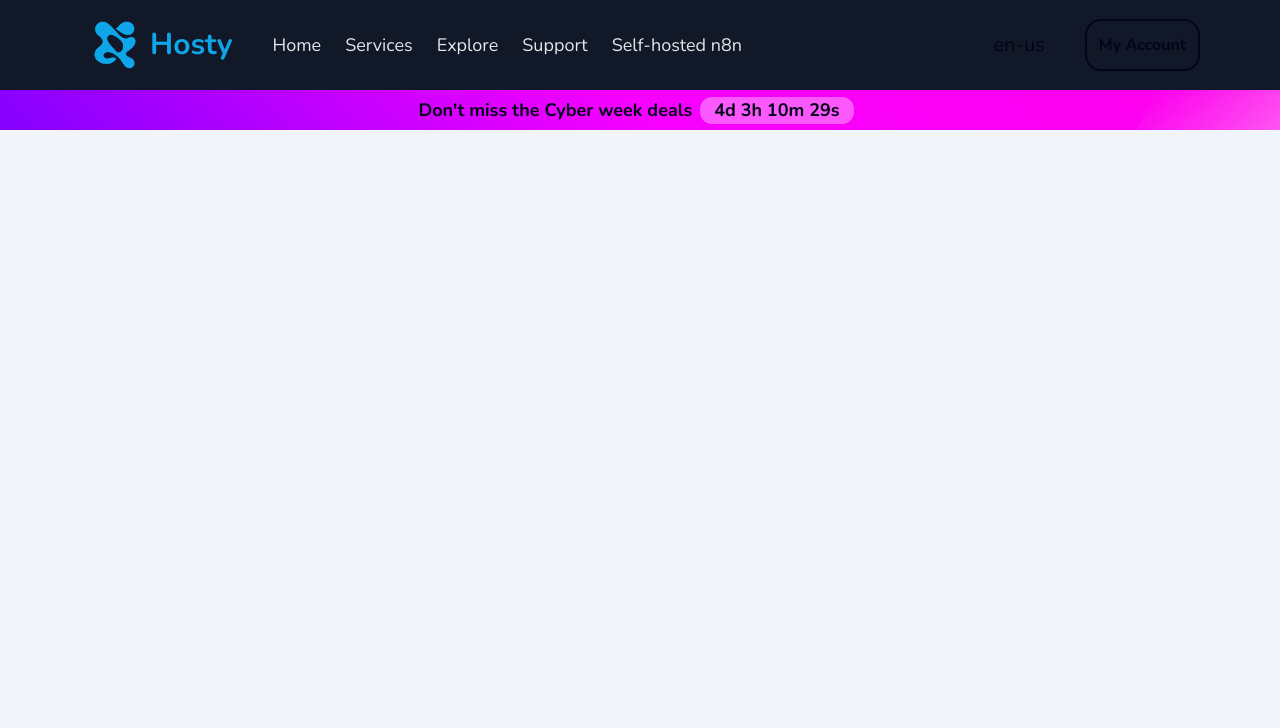
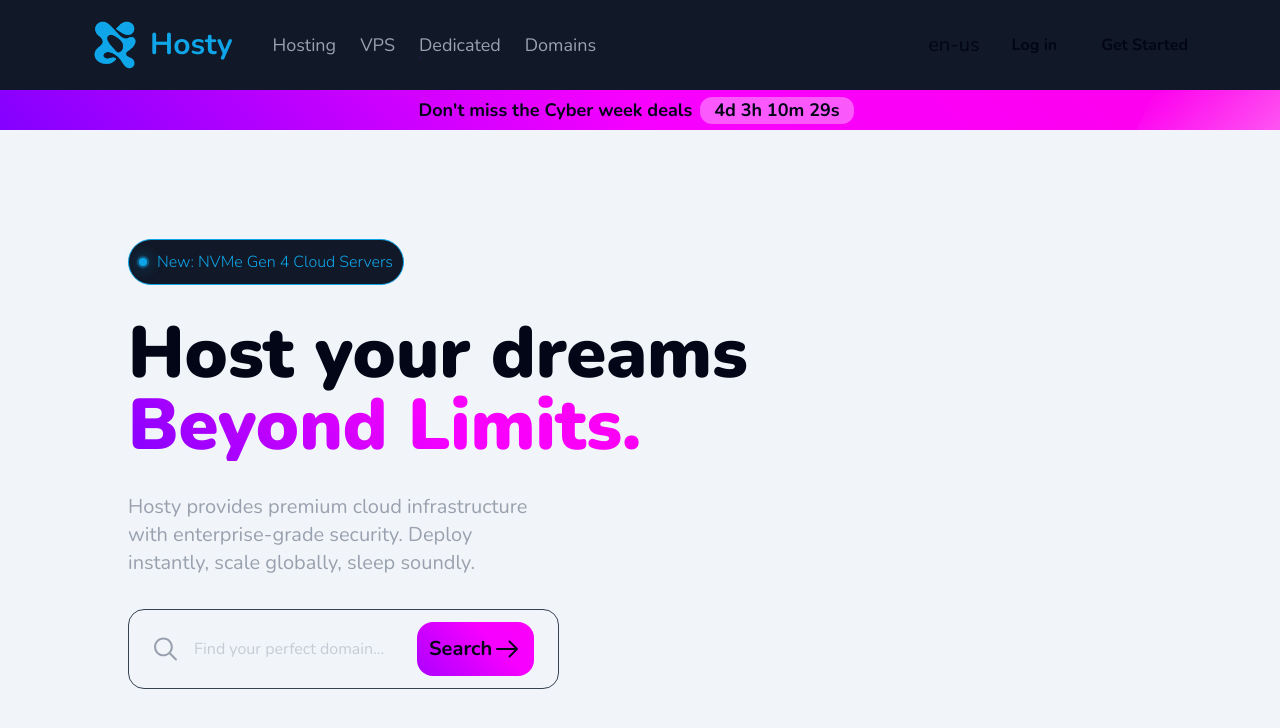
Before and after one commit to AymenBraikia/hosty, a Next.js app: page / in a window 1280 px wide. Shown: the top 728 px of the page. Built offline with nearby package versions, Linux system fonts and the light colour scheme.

Commit message:
better header and search input

```diff
--- a/app/components/body.tsx
+++ b/app/components/body.tsx
@@ -8,7 +8,7 @@ import Hero from "./hero";
 
 export default function Body() {
 	return (
-		<div>
+		<div className="translate-y-16">
 			<Hero />
 		</div>
 	);
--- a/app/components/button.tsx
+++ b/app/components/button.tsx
@@ -1,13 +1,15 @@
 import Link from "next/link";
 
-export default function Button(props: { url?: string; action: (e: React.MouseEvent) => void; content: string; css?: string }) {
+export default function Button(props: { children_el?: React.JSX.Element; url?: string; action?: (e: React.MouseEvent) => void; content: string; css?: string }) {
 	return props.url ? (
-		<Link href={props.url} className={`font-bold border-2 p-3 cursor-pointer rounded-2xl bg-transparent transition hover:bg-(--clr-primary) hover:text-(--clr-surface) hover:rounded-none ${props.css}`} onClick={props.action}>
+		<Link href={props.url} className={`font-bold p-3 cursor-pointer rounded-2xl bg-transparent transition ${props.css}`} onClick={props.action}>
 			{props.content}
+			{props.children_el}
 		</Link>
 	) : (
-		<button className={`font-bold border-2 p-3 cursor-pointer rounded-2xl bg-transparent transition hover:bg-(--clr-primary) hover:text-(--clr-surface) hover:rounded-none ${props.css}`} onClick={props.action}>
+		<button className={`font-bold p-3 cursor-pointer rounded-2xl bg-transparent transition ${props.css}`} onClick={props.action}>
 			{props.content}
+			{props.children_el}
 		</button>
 	);
 }
--- /dev/null
+++ b/app/components/dots_bg.tsx
@@ -0,0 +1,13 @@
+"use client";
+
+import { useEffect, useRef } from "react";
+
+export default function Dots_bg() {
+	const bg = useRef<HTMLDivElement>(null);
+
+	useEffect(() => {
+
+    }, []);
+
+	return <div ref={bg}></div>;
+}
--- a/app/components/header.tsx
+++ b/app/components/header.tsx
@@ -12,7 +12,7 @@ export default function Header(props: { promotion?: { url?: string; content: str
 	const [lang, set_lang] = useState<langs | string>(() => (typeof window !== "undefined" && (localStorage.getItem("lang") as langs)) || "en-us");
 
 	return (
-		<header className="w-dvw h-fit p-2.5 bg-(--clr-surface) fixed left-0 top-0 flex justify-between items-center px-20">
+		<header className="w-dvw h-fit p-2.5 bg-(--clr-surface) fixed left-0 top-0 flex justify-between items-center px-20 z-50">
 			<div className="flex justify-center items-center gap-10">
 				<Link className="flex justify-center items-center text-(--clr-primary) font-bold text-3xl" href={"/"}>
 					<Image width={70} height={70} src={logoIcon} alt="logo" />
@@ -20,24 +20,21 @@ export default function Header(props: { promotion?: { url?: string; content: str
 				</Link>
 
 				<div className="flex justify-center items-center gap-6">
-					<Link className="text-[18px] text-gray-200 hover:text-gray-400 transition" href={"#"}>
-						Home
+					<Link className="text-[18px] underline_anim text-gray-400 hover:text-gray-200 transition" href={"#"}>
+						Hosting
 					</Link>
-					<Link className="text-[18px] text-gray-200 hover:text-gray-400 transition" href={"#"}>
-						Services
+					<Link className="text-[18px] underline_anim text-gray-400 hover:text-gray-200 transition" href={"#"}>
+						VPS
 					</Link>
-					<Link className="text-[18px] text-gray-200 hover:text-gray-400 transition" href={"#"}>
-						Explore
+					<Link className="text-[18px] underline_anim text-gray-400 hover:text-gray-200 transition" href={"#"}>
+						Dedicated
 					</Link>
-					<Link className="text-[18px] text-gray-200 hover:text-gray-400 transition" href={"#"}>
-						Support
-					</Link>
-					<Link className="text-[18px] text-gray-200 hover:text-gray-400 transition" href={"#"}>
-						Self-hosted n8n
+					<Link className="text-[18px] underline_anim text-gray-400 hover:text-gray-200 transition" href={"#"}>
+						Domains
 					</Link>
 				</div>
 			</div>
-			<div className="flex justify-center items-center gap-10">
+			<div className="flex justify-center items-center gap-5">
 				<Select
 					options={[
 						["English", "en-us"],
@@ -54,7 +51,8 @@ export default function Header(props: { promotion?: { url?: string; content: str
 					}}
 					default={lang}
 				/>
-				<Button action={() => console.log("clicked my account")} content="My Account" />
+				<Button css="hover:bg-(--clr-accent) hover:shadow-[0_0_10px_0_var(--clr-accent)]" action={() => console.log("clicked my account")} content="Log in" />
+				<Button css="hover:bg-(--clr-accent2) hover:shadow-[0_0_10px_0_var(--clr-accent2)]" action={() => console.log("clicked my account")} content="Get Started" />
 			</div>
 			{props.promotion ? <Promotion data={props.promotion} /> : <></>}
 		</header>
--- a/app/components/hero.tsx
+++ b/app/components/hero.tsx
@@ -1,3 +1,37 @@
-export default function hero() {
-	return <div></div>;
+import { useRef } from "react";
+import Button from "./button";
+import { useRouter } from "next/navigation";
+import Search from "./svg/search";
+import Arrow from "./svg/arrow";
+
+export default function Hero() {
+	const inp = useRef<HTMLInputElement>(null);
+	const router = useRouter();
+
+	return (
+		<div className="w-4/5 relative left-[10%] h-dvh flex justify-center items-start flex-col flex-wrap gap-8">
+			<div className="flex justify-center items-center gap-2.5 text-(--clr-primary) p-2.5 font-light bg-(--clr-surface) rounded-4xl border">
+				<div className="pulse w-2 h-2 rounded-full bg-(--clr-primary)"></div>New: NVMe Gen 4 Cloud Servers
+			</div>
+
+			<div className="text-7xl font-black">
+				<p>Host your dreams</p>
+				<p className="[background-image:var(--gradient)] bg-clip-text text-transparent">Beyond Limits.</p>
+			</div>
+			<p className="text-gray-400 text-xl max-w-2/5">Hosty provides premium cloud infrastructure with enterprise-grade security. Deploy instantly, scale globally, sleep soundly.</p>
+
+			<div className="min-w-2/5 border-gray-700 border rounded-2xl flex justify-between gap-4 px-6 py-3 bg-(--clr-background-opacity)">
+				<div className="flex justify-center items-center w-full gap-4 text-gray-400">
+					<Search s={30} color="currentColor" />
+					<input ref={inp} className="outline-0 w-full" type="text" placeholder="Find your perfect domain..." />
+				</div>
+				<Button
+					children_el={<Arrow color="currentColor" s={30} />}
+					content="Search"
+					css="outline-0 bg_anim text-xl flex justify-center items-center gap-0 hover:gap-2"
+					action={() => inp.current?.value && router.push(`/search/?domain=${inp.current.value}`)}
+				/>
+			</div>
+		</div>
+	);
 }
--- a/app/components/select.tsx
+++ b/app/components/select.tsx
@@ -4,11 +4,11 @@ export default function Select(props: { default?: string; action: (e: React.Mous
 	const [is_active, set_active] = useState<boolean>(false);
 
 	return (
-		<div onClick={() => set_active(!is_active)} className={`relative text-xl focus:bg-(--clr-surface) outline-0 cursor-pointer hover:rounded-none z-50 ${props.css}`}>
+		<div onClick={() => set_active(!is_active)} className={`relative text-xl outline-0 cursor-pointer hover:rounded-none z-50 ${props.css}`}>
 			{props.default || props.options[0][1] || props.options[0][0]}
 
 			{is_active && (
-				<div className="min-w-40 absolute bg-(--clr-primary) -bottom-2.5 -left-4 translate-y-full">
+				<div className="min-w-40 max-h-40 bg-(--clr-surface) rounded-xl overflow-y-auto no_scrollbar absolute -bottom-2.5 -left-4 translate-y-full">
 					{props.options.map((op, i) => (
 						<Opt action={props.action} val={op[0]} content={op[1]} key={i} />
 					))}
@@ -19,7 +19,7 @@ export default function Select(props: { default?: string; action: (e: React.Mous
 }
 function Opt(props: { val: string; action?: (e: React.MouseEvent) => void; content?: string }) {
 	return (
-		<div data-val={props.val} onClick={props.action} className="transition px-4  bg-transparent hover:bg-(--clr-surface)">
+		<div data-val={props.val} onClick={props.action} className="transition px-4  bg-white/20 p-1 hover:bg-white/40">
 			{props.content || props.val}
 		</div>
 	);
--- /dev/null
+++ b/app/components/svg/arrow.tsx
@@ -0,0 +1,14 @@
+import { svg_props } from "@/app/types/svg_icon";
+
+export default function Arrow(props: svg_props) {
+	return (
+		<svg className={props.css} width={`${props.s || props.w}px` || "50px"} height={`${props.s || props.h}px` || "50px"} viewBox="0 0 24 24" fill="none" xmlns="http://www.w3.org/2000/svg">
+			<path
+				fillRule="evenodd"
+				clipRule="evenodd"
+				d="M13.4697 5.46967C13.7626 5.17678 14.2374 5.17678 14.5303 5.46967L20.5303 11.4697C20.8232 11.7626 20.8232 12.2374 20.5303 12.5303L14.5303 18.5303C14.2374 18.8232 13.7626 18.8232 13.4697 18.5303C13.1768 18.2374 13.1768 17.7626 13.4697 17.4697L18.1893 12.75H4C3.58579 12.75 3.25 12.4142 3.25 12C3.25 11.5858 3.58579 11.25 4 11.25H18.1893L13.4697 6.53033C13.1768 6.23744 13.1768 5.76256 13.4697 5.46967Z"
+				fill={props.color || "black"}
+			/>
+		</svg>
+	);
+}
--- /dev/null
+++ b/app/components/svg/search.tsx
@@ -0,0 +1,14 @@
+import { svg_props } from "@/app/types/svg_icon";
+
+export default function Search(props: svg_props) {
+	return (
+		<svg className={props.css} width={`${props.s || props.w}px` || "50px"} height={`${props.s || props.h}px` || "50px"} viewBox="0 0 24 24" fill="none" xmlns="http://www.w3.org/2000/svg">
+			<path
+				fillRule="evenodd"
+				clipRule="evenodd"
+				d="M17.0392 15.6244C18.2714 14.084 19.0082 12.1301 19.0082 10.0041C19.0082 5.03127 14.9769 1 10.0041 1C5.03127 1 1 5.03127 1 10.0041C1 14.9769 5.03127 19.0082 10.0041 19.0082C12.1301 19.0082 14.084 18.2714 15.6244 17.0392L21.2921 22.707C21.6828 23.0977 22.3163 23.0977 22.707 22.707C23.0977 22.3163 23.0977 21.6828 22.707 21.2921L17.0392 15.6244ZM10.0041 17.0173C6.1308 17.0173 2.99087 13.8774 2.99087 10.0041C2.99087 6.1308 6.1308 2.99087 10.0041 2.99087C13.8774 2.99087 17.0173 6.1308 17.0173 10.0041C17.0173 13.8774 13.8774 17.0173 10.0041 17.0173Z"
+				fill={props.color || "black"}
+			/>
+		</svg>
+	);
+}
--- a/app/globals.css
+++ b/app/globals.css
@@ -7,8 +7,11 @@
   --clr-secondary: #06B6D4;
   --gradient: linear-gradient(45deg, #8400ff, #f700ff, #ff00ea);
   --clr-accent: #8400ff;
-  /* --clr-accent2: #f700ff; */
+  --clr-accent2: #ff00ea;
   --clr-surface: #111827;
+  --clr-background-opacity: #f1f5f912;
+  --clr-border-opacity: #f1f5f91d;
+
 }
 
 @theme inline {
@@ -34,7 +37,8 @@ body {
 .transition {
   transition: .3s ease;
 }
-.shine{
+
+.shine {
   overflow: hidden;
 }
 
@@ -72,3 +76,99 @@ body {
     opacity: 0;
   }
 }
+
+.pulse {
+  position: relative;
+  overflow: visible;
+}
+
+.pulse::before {
+  content: '';
+  position: absolute;
+  top: 0;
+  left: 0;
+  width: 100%;
+  height: 100%;
+  background: currentColor;
+  opacity: 1;
+  border-radius: inherit;
+  animation: pulse_anim 1.5s ease .5s infinite;
+  box-shadow: 0 0 10px currentColor;
+}
+
+@keyframes pulse_anim {
+  100% {
+    transform: scale(2);
+    opacity: 0;
+  }
+}
+
+.underline_anim {
+  position: relative;
+  overflow: hidden;
+
+}
+
+.underline_anim::after {
+  content: '';
+  position: absolute;
+  bottom: 0;
+  left: 0;
+  width: 100%;
+  height: 2px;
+  background: var(--clr-accent);
+  transform: translateX(-100%);
+  transition: transform .3s ease;
+}
+
+.underline_anim:hover::after {
+  transform: translateX(0);
+}
+
+.fade_in {
+  animation: fade_in 0.3s ease 0s forwards;
+  opacity: 0;
+
+}
+
+@keyframes fade_in {
+  to {
+    opacity: 1;
+  }
+}
+
+.fade_out {
+  animation: fade_out 0.3s ease 0s forwards;
+  opacity: 1;
+
+}
+
+@keyframes fade_out {
+  to {
+    opacity: 0;
+  }
+}
+
+.no_scrollbar::-webkit-scrollbar {
+  display: none;
+}
+
+.bg_anim {
+  background-size: 200% 200%;
+  animation: bg_anim 5s ease infinite;
+  background-image: var(--gradient);
+}
+
+@keyframes bg_anim {
+  0% {
+    background-position: 0% 50%;
+  }
+
+  50% {
+    background-position: 100% 50%;
+  }
+
+  100% {
+    background-position: 0% 50%;
+  }
+}
--- a/app/page.tsx
+++ b/app/page.tsx
@@ -3,7 +3,7 @@ import Header from "./components/header";
 
 export default function Home() {
 	return (
-		<div className="flex flex-col">
+		<div className="flex flex-col overflow-x-hidden">
 			<Header promotion={{ content: "Don't miss the Cyber week deals", expire_date: 1765289482959 }} />
 			<Body />
 		</div>
--- /dev/null
+++ b/app/types/svg_icon.tsx
@@ -0,0 +1,7 @@
+export type svg_props = {
+	color?: string;
+	w?: number;
+	h?: number;
+	s?: number;
+	css?: string;
+};
```
Also changed, not shown: public/arrow-right.svg (added), public/search.svg (added).
